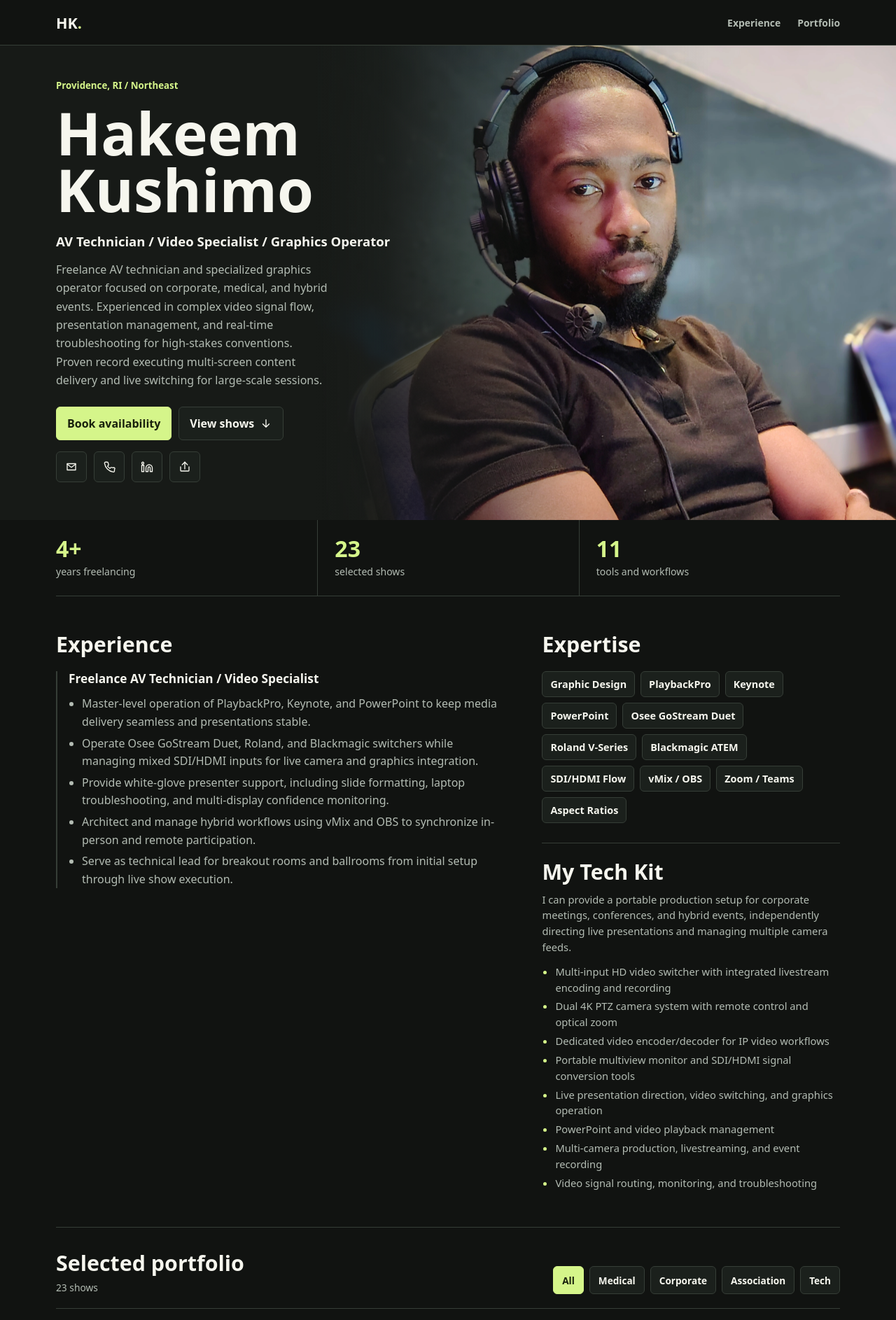
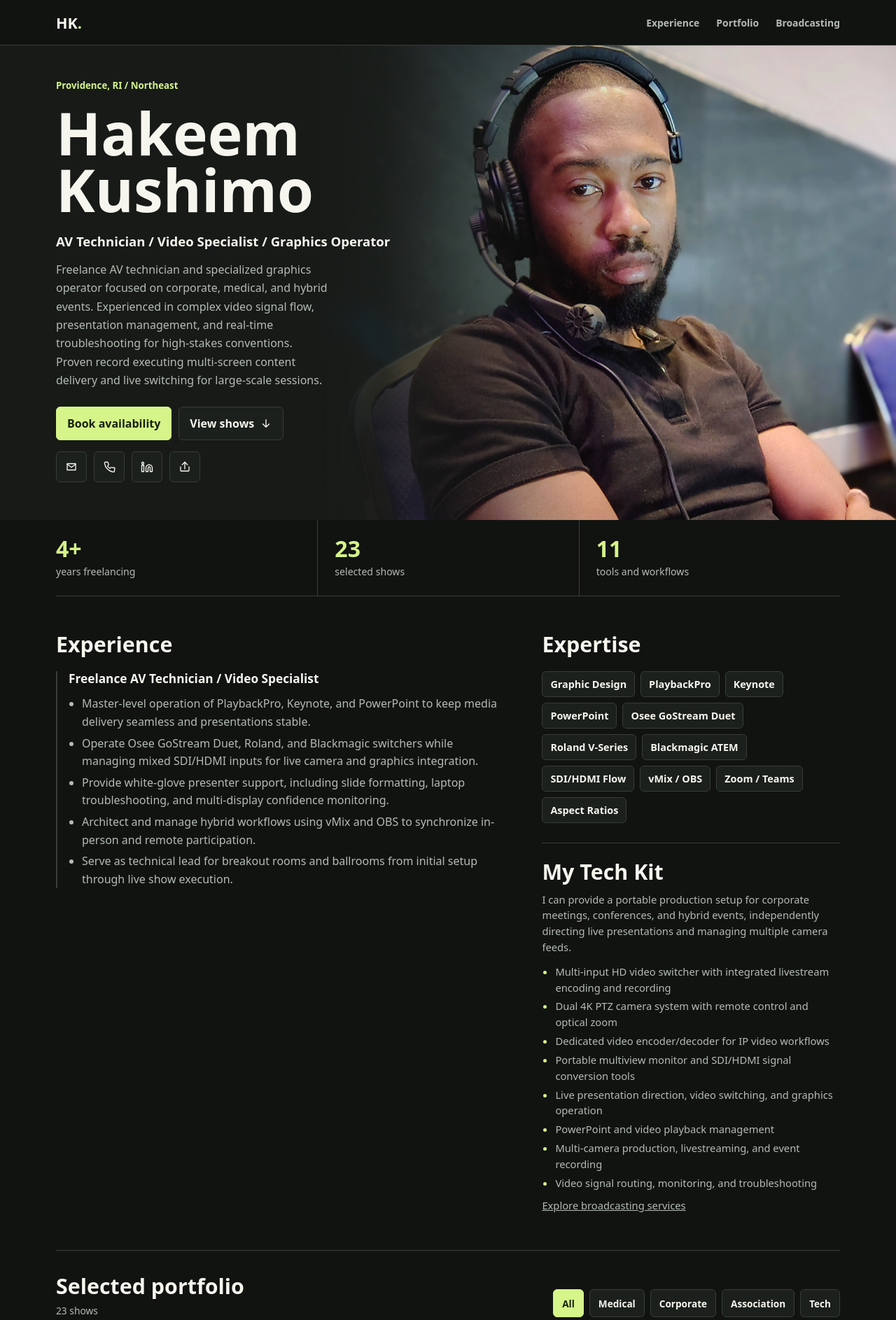
Before and after one commit to Hkushimo/av-resume, a plain HTML site: page index.html in a window 1280 px wide. Shown: the top 1886 px of the page at 70% size. Drawn offline with Linux system fonts and the light colour scheme.

Commit message:
Link to Broadcasting from the resume

```diff
--- a/index.html
+++ b/index.html
@@ -14,6 +14,7 @@
         <div class="site-nav__links">
           <a href="#experience">Experience</a>
           <a href="#shows">Portfolio</a>
+          <a href="broadcasting.html">Broadcasting</a>
         </div>
       </nav>
     </header>
@@ -106,6 +107,7 @@
             <h2 id="tech-kit-heading">My Tech Kit</h2>
             <p>I can provide a portable production setup for corporate meetings, conferences, and hybrid events, independently directing live presentations and managing multiple camera feeds.</p>
             <ul data-list="showKit"></ul>
+            <p><a href="broadcasting.html">Explore broadcasting services</a></p>
           </section>
         </div>
       </div>
```
